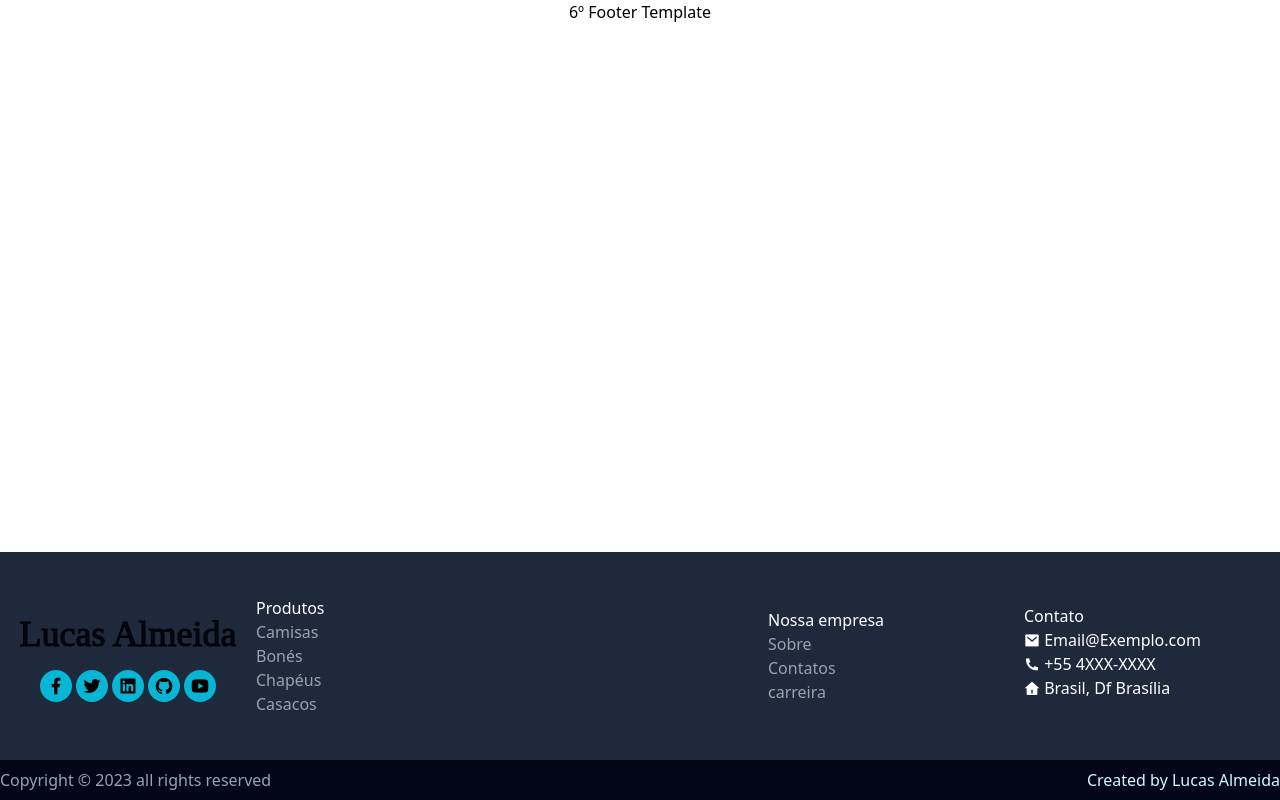
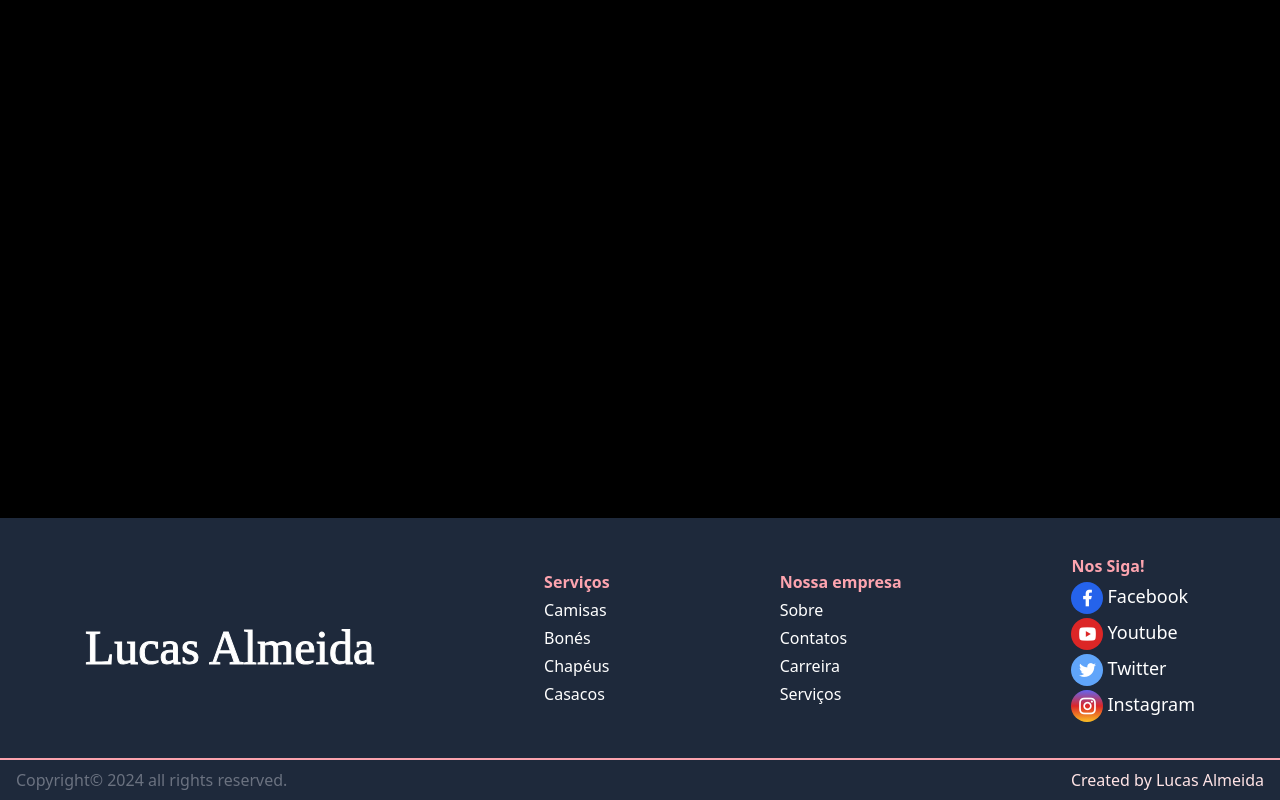
Before and after one commit to LucaAlmeidaDev/footerTemplates, a plain HTML site: page 6º Footer/footer.html in a window 1280 px wide. Drawn offline with nearby package versions, Linux system fonts and the light colour scheme; a web font is replaced by a local one.

Commit message:
Footer 6

```diff
--- a/6º Footer/footer.html
+++ b/6º Footer/footer.html
@@ -16,7 +16,7 @@
      <!-- Dependências do footer -->
 
 </head>
-<body>
+<body class="bg-black">
 
     <h1 style="text-align: center;">6º Footer Template</h1>
 
@@ -24,45 +24,50 @@
 
   <!-- Começo Do footer  -->
 
-    <footer class="absolute w-full bottom-0">
-        <div class="bg-slate-800 flex flex-col md:grid md:grid-cols-5 md:h-52 items-center">
-            <div class="col">
-                <h1 class="text-center text-slate-950 mt-5 text-4xl"  style="font-family: Inspiration; -webkit-text-stroke: 1px #000000;">Lucas Almeida</h1>
-                <div class="gap-1 flex justify-center items-center text-black">
-                    <a href="#" target="_blank" class="flex h-8 w-8 justify-center items-center text-center bg-cyan-500 rounded-full text-xl my-4 "><i class="ri-facebook-fill"></i></a>
-                    <a href="#" target="_blank" class="flex h-8 w-8 justify-center items-center text-center bg-cyan-500 rounded-full text-xl my-4 "><i class="ri-twitter-fill"></i></a>
-                    <a href="#" target="_blank" class="flex h-8 w-8 justify-center items-center text-center bg-cyan-500 rounded-full text-xl my-4 "><i class="ri-linkedin-box-fill"></i></a>
-                    <a href="#" target="_blank" class="flex h-8 w-8 justify-center items-center text-center bg-cyan-500 rounded-full text-xl my-4 "><i class="ri-github-fill"></i></a>
-                    <a href="#" target="_blank" class="flex h-8 w-8 justify-center items-center text-center bg-cyan-500 rounded-full text-xl my-4 "><i class="ri-youtube-fill"></i></a>
+    <footer class="absolute bg-slate-800 w-full bottom-0">
+        <div class="flex flex-col md:flex-row h-64 md:h-60 items-center">
+            <div class="mt-14 md:mx-auto">
+                <h1 class="mb-2 text-center text-slate-950 text-white md:mt-5 text-5xl md:mb-14" style="font-family: Inspiration; -webkit-text-stroke: 1px #fff;">Lucas Almeida</h1>
+            </div>
+                <div class="flex md:flex-col m-auto gap-4 md:gap-1 text-white ">
+                    <h1 class="hidden md:flex text-rose-300 font-semibold ">Serviços</h1>
+                    <a class="hover:text-gray-700 transition-all" href="#" target="_blank">Camisas</a>
+                    <a class="hover:text-gray-700 transition-all" href="#" target="_blank">Bonés</a>
+                    <a class="hover:text-gray-700 transition-all" href="#" target="_blank">Chapéus</a>
+                    <a class="hover:text-gray-700 transition-all" href="#" target="_blank">Casacos</a>
                 </div>
-            </div>
-            <div class="md:flex md:text-start flex-col text-center">
-                <h1 class="text-white">Produtos</h1>
-                <a class="text-gray-400" href="#">Camisas</a>
-                <a class="text-gray-400" href="#">Bonés</a>
-                <a class="text-gray-400" href="#">Chapéus</a>
-                <a class="text-gray-400" href="#">Casacos</a>
-            </div>
-            <div class="col">
+                <div class="flex md:flex-col mb-2 md:mb-auto m-auto gap-4 md:gap-1 text-white">
+                    <h3 class="hidden md:flex text-rose-300 font-semibold">Nossa empresa</h3>
+                    <a class="hover:text-gray-700 transition-all" href="#" target="_blank">Sobre</a>
+                    <a class="hover:text-gray-700 transition-all" href="#" target="_blank">Contatos</a>
+                    <a class="hover:text-gray-700 transition-all" href="#" target="_blank">Carreira</a>
+                    <a class="hover:text-gray-700 transition-all" href="#" target="_blank">Serviços</a>
+                </div>
+                <div class="flex flex-row md:mb-auto md:flex-col m-auto mb-14 gap-4 md:gap-1">
+                    <h2 class="hidden md:flex text-rose-300 font-semibold">Nos Siga!</h2>
+                    <div class="flex text-lg gap-1">
+                        <a class="text-white hover:text-gray-300 transition-all flex h-8 w-8 justify-center items-center text-center bg-blue-600 rounded-full text-xl" href="#" target="_blank"><i class="ri-facebook-fill"></i></a>
+                        <a href="#" target="_blank" class="hidden md:flex hover:text-gray-700 text-white">Facebook</a>
+                    </div>
+                    <div class="flex text-lg gap-1">
+                        <a class="text-white  hover:text-gray-300 transition-all flex h-8 w-8 justify-center items-center text-center bg-red-600 rounded-full text-xl" href="#" target="_blank"><i class="ri-youtube-fill"></i> </a>
+                        <a href="#" target="_blank" class="hidden md:flex hover:text-gray-700 text-white">Youtube</a>
+                    </div>
+                    <div class="flex text-lg gap-1">
+                        <a class="text-white hover:text-gray-300 transition-all flex h-8 w-8 justify-center items-center text-center bg-blue-400 rounded-full text-xl" href="#" target="_blank"><i class="ri-twitter-fill"></i></a>
+                        <a href="#" target="_blank" class="hidden md:flex hover:text-gray-700 text-white">Twitter</a>
+                    </div>
+                    <div class="flex text-lg gap-1">
+                        <a class="text-white hover:text-gray-300 transition-all flex h-8 w-8 justify-center items-center text-center bg-gradient-to-b from-indigo-500 via-red-600 to-amber-400 rounded-full text-xl" href="#" target="_blank"><i class="ri-instagram-line"></i></a>
+                        <a href="#" target="_blank" class="hidden md:flex hover:text-gray-700 text-white">Instagram</a>
+                    </div>
+                </div>
 
-            </div>
-            <div class="md:flex md:text-start flex-col text-center ">
-                <h3 class="text-white">Nossa empresa</h3>
-                <a class="text-gray-400" href="#">Sobre</a>
-                <a class="text-gray-400" href="#">Contatos</a>
-                <a class="text-gray-400" href="#" >carreira</a>
-            </div>
-            <div class="md:flex md:text-start flex-col text-center mb-2">
-                <h2 class="text-white">Contato</h2>
-                <a class="text-white"><i class="ri-mail-fill"></i> Email@Exemplo.com</a>
-                <a class="text-white"><i class="ri-phone-fill"></i> +55 4XXX-XXXX</a>
-                <a class="text-white"><i class="ri-home-4-fill"></i> Brasil, Df Brasília</a>
-            </div>
         </div>
-        <div class="bg-slate-950">
-            <div class="flex h-10 items-center footer-text" style="justify-content: space-between;">
-                <h5 class="text-slate-400">Copyright © 2023 all rights reserved</h5>
-                <h6 class="text-cyan-100">Created by Lucas Almeida</h6>
+        <div class="border-t-2 border-rose-300">
+            <div class="flex h-10 items-center footer-text" style="justify-content: space-between;" >
+                <h5 class="text-gray-500 text-sm ml-4 md:text-base">Copyright© 2024 all rights reserved.</h5>
+                <h6 class="text-base text-rose-100 text-sm md:text-base mr-4">Created by Lucas Almeida</h6>
             </div>
 
         </div>
```
